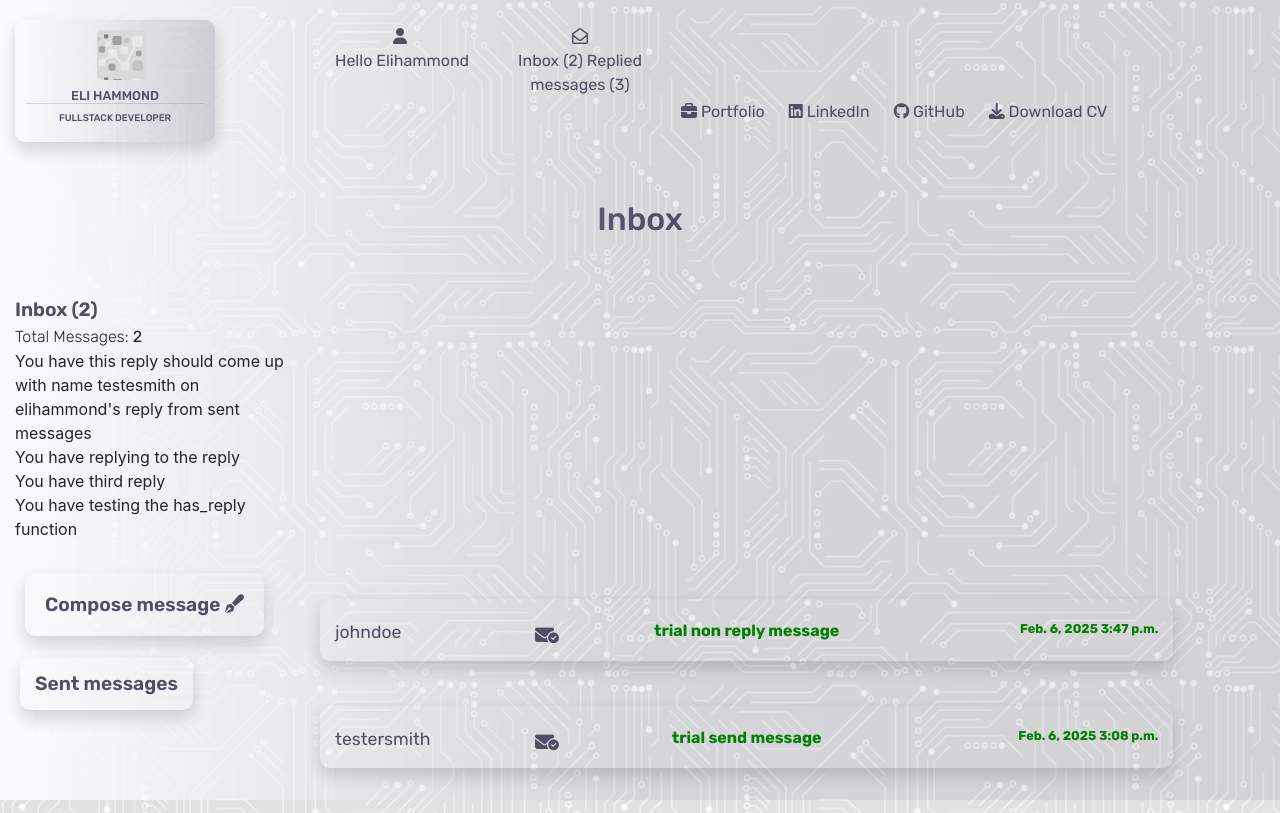
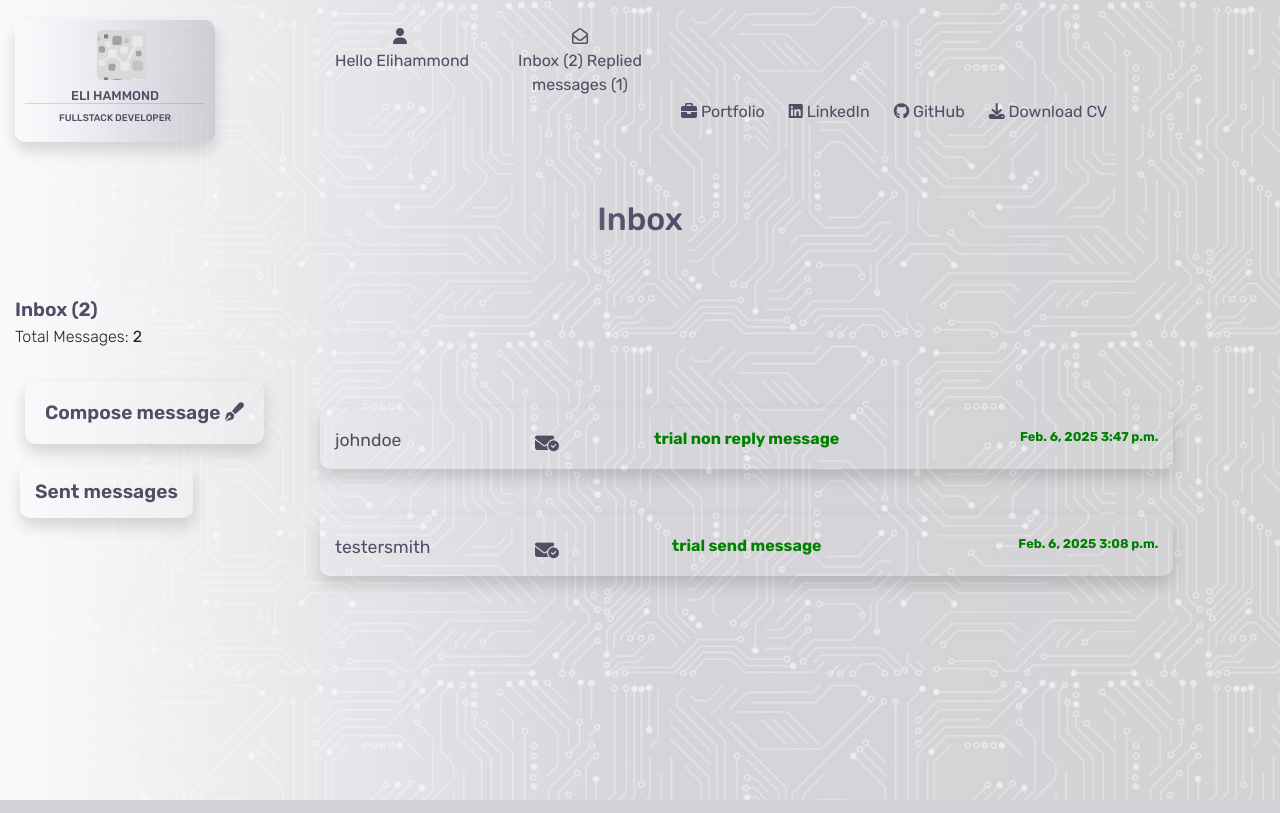
Before and after one commit to e-h-dev/e_hammond, a Django app: page /contacts/ in a window 1280 px wide. Run offline with Django 3.2, Linux system fonts and the light colour scheme; a user stored in the database is signed in; data comes from the database, SQL or seed files in the repository; some libraries are stand-ins or nearby versions.

Commit message:
Update count of replied messages

```diff
--- a/contacts/contexts.py
+++ b/contacts/contexts.py
@@ -10,14 +10,15 @@ def contacts_inbox(request):
     if user:
         user_inbox = get_object_or_404(User, username=request.user)
         inbox = Contacts.objects.filter(send_to=user_inbox)
-        replied = Replied.objects.filter(send_to=user_inbox)
+        replied = Replied.objects.filter(name=user_inbox)
 
         replied_count = len(replied)
+
+        inbox_replied_count = replied_count + 1
 
         unread_messages = inbox.filter(read=False).count()
 
         print(unread_messages)
-
 
         message_count = len(inbox)
 
@@ -28,7 +29,8 @@ def contacts_inbox(request):
             'message_count': message_count,
             'unread_messages': unread_messages,
             'replied': replied,
-            'replied_count': replied_count
+            'replied_count': replied_count,
+            'inbox_replied_count': inbox_replied_count
         }
     else:
         inbox = Contacts.objects.all()
@@ -38,30 +40,3 @@ def contacts_inbox(request):
         }
 
     return context
-
-#@login_required
-# def contacts_inbox(request):
-
-#     user = User.objects.all().filter(username='elihammond')
-
-#     print(user)
-
-
-#     inbox = Contacts.objects.all()
-
-#     unread_messages = Contacts.objects.filter(read=False).count()
-
-#     print(unread_messages)
-
-
-#     message_count = len(inbox)
-
-#     # print(int(message_count))
-
-#     context = {
-#         'inbox': inbox,
-#         'message_count': message_count,
-#         'unread_messages': unread_messages,
-#     }
-
-#     return context
--- a/contacts/templates/contacts/contacts.html
+++ b/contacts/templates/contacts/contacts.html
@@ -17,14 +17,6 @@
     <div class="inbox-subheader">
         Total Messages: <strong>{{ message_count }}</strong>
     </div>
-    {% for r in replied %}
-    <div class="row replied">
-        <div class="col-3">
-            You have {{ r.message }}
-        </div>
-        <div class="col-9"></div>
-    </div>
-    {% endfor %}
     <div class="inbox-header">
         <a href="{% url 'compose_message' %}" class="compose shadow">Compose message <i class="fa-solid fa-pen-fancy"></i></a>
     </div>
@@ -42,7 +34,7 @@
                 <a href="{% url 'open_message' i.id %}">
                     <div class="row message-container shadow">
                         <div class="col-3">
-                            <p class="inbox-name">{{ i.name }}{% if i.has_reply == True %} {{ replied.count }}
+                            <p class="inbox-name">{{ i.name }}{% if i.has_reply == True %} {{ inbox_replied_count }}
                             {% endif %}</p>
                             <div>
 
```
